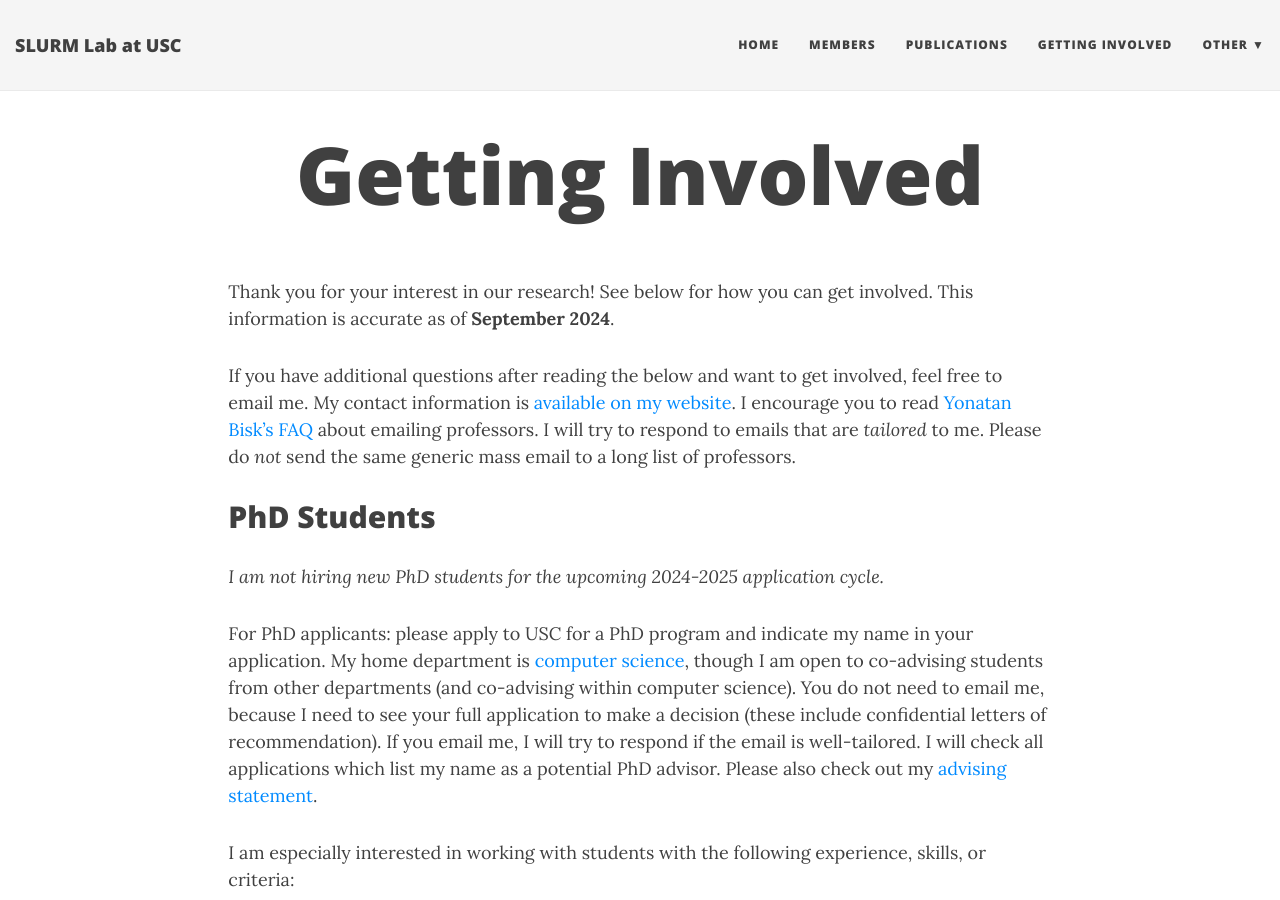
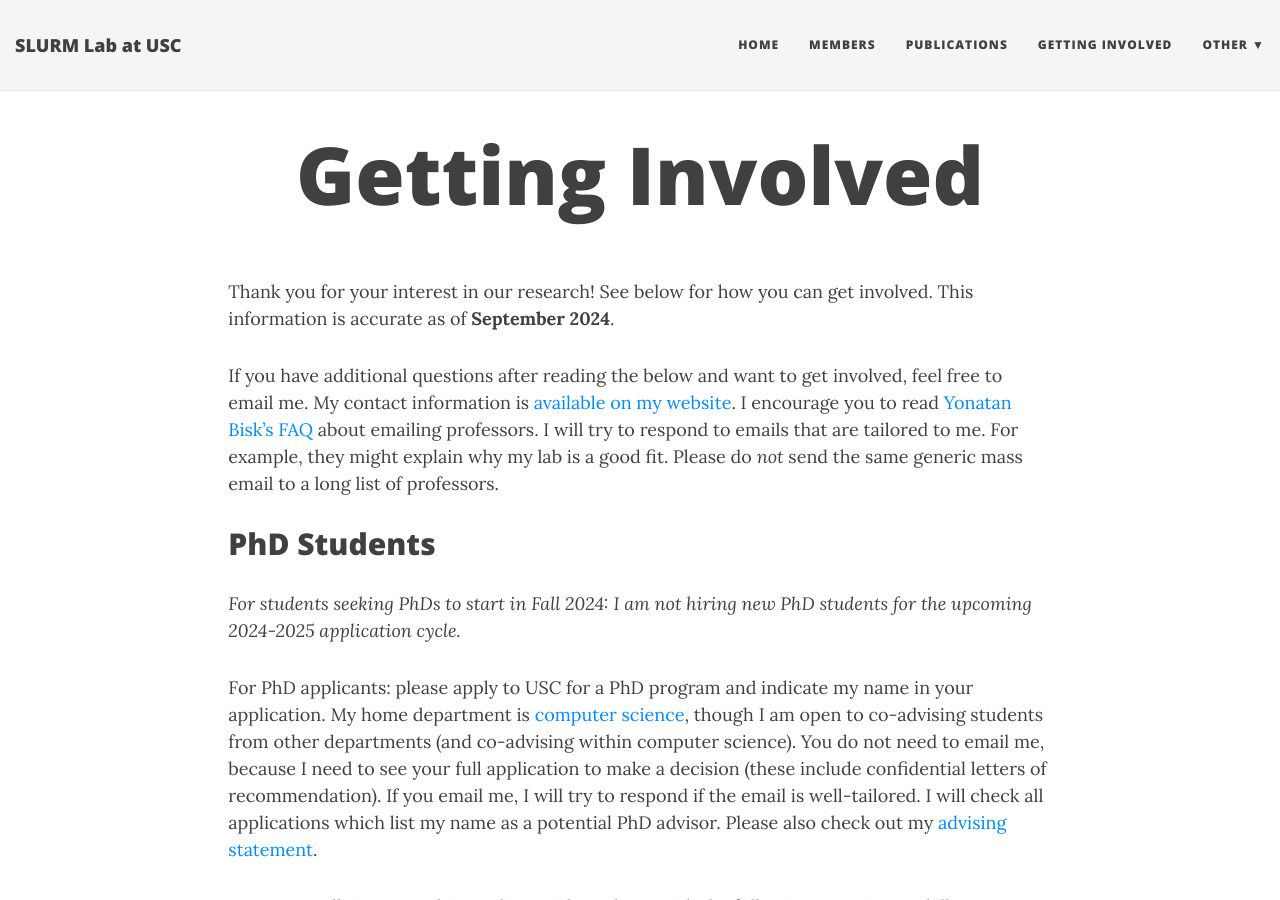
Before and after one commit to slurm-lab-usc/slurm-lab-usc.github.io, a Jekyll site: the page built from getting_involved.md, in a window 1280 px wide and 900 px high. Built offline with Jekyll 4.4.1, drawn with Linux system fonts in a browser that asks for light colours; nearby versions of some CDN libraries; some of the changed text lies outside the part shown.

Commit message:
Update getting_involved.md

```diff
--- a/getting_involved.md
+++ b/getting_involved.md
@@ -10,12 +10,12 @@ involved. This information is accurate as of **September 2024**.
 If you have additional questions after reading the below and want to get involved, feel free to email me.
 My contact information is [available on my website](https://danielseita.github.io/).
 I encourage you to read [Yonatan Bisk's FAQ][2] about emailing professors.
-I will try to respond to emails that are *tailored* to me.
+I will try to respond to emails that are tailored to me. For example, they might explain why my lab is a good fit.
 Please do *not* send the same generic mass email to a long list of professors.
 
 ## PhD Students
 
-*I am not hiring new PhD students for the upcoming 2024-2025 application cycle.*
+*For students seeking PhDs to start in Fall 2024: I am not hiring new PhD students for the upcoming 2024-2025 application cycle.*
 
 For PhD applicants: please apply to USC for a PhD program and indicate my name in
 your application. My home department is [computer science](https://www.cs.usc.edu/),
@@ -70,7 +70,7 @@ for at least two references, and (iii) your one or two strongest papers.
 
 I may eventually be able to work with external visitors who are not currently
 at USC, but I expect this to be a very rare circumstance.
-To apply, *email me by pitching me a 1-page project idea*.
+To apply, *email me by pitching me a project idea (0.5 to 1.0 pages)*.
 I do not have any funding for such positions at the moment.
 
 
```
